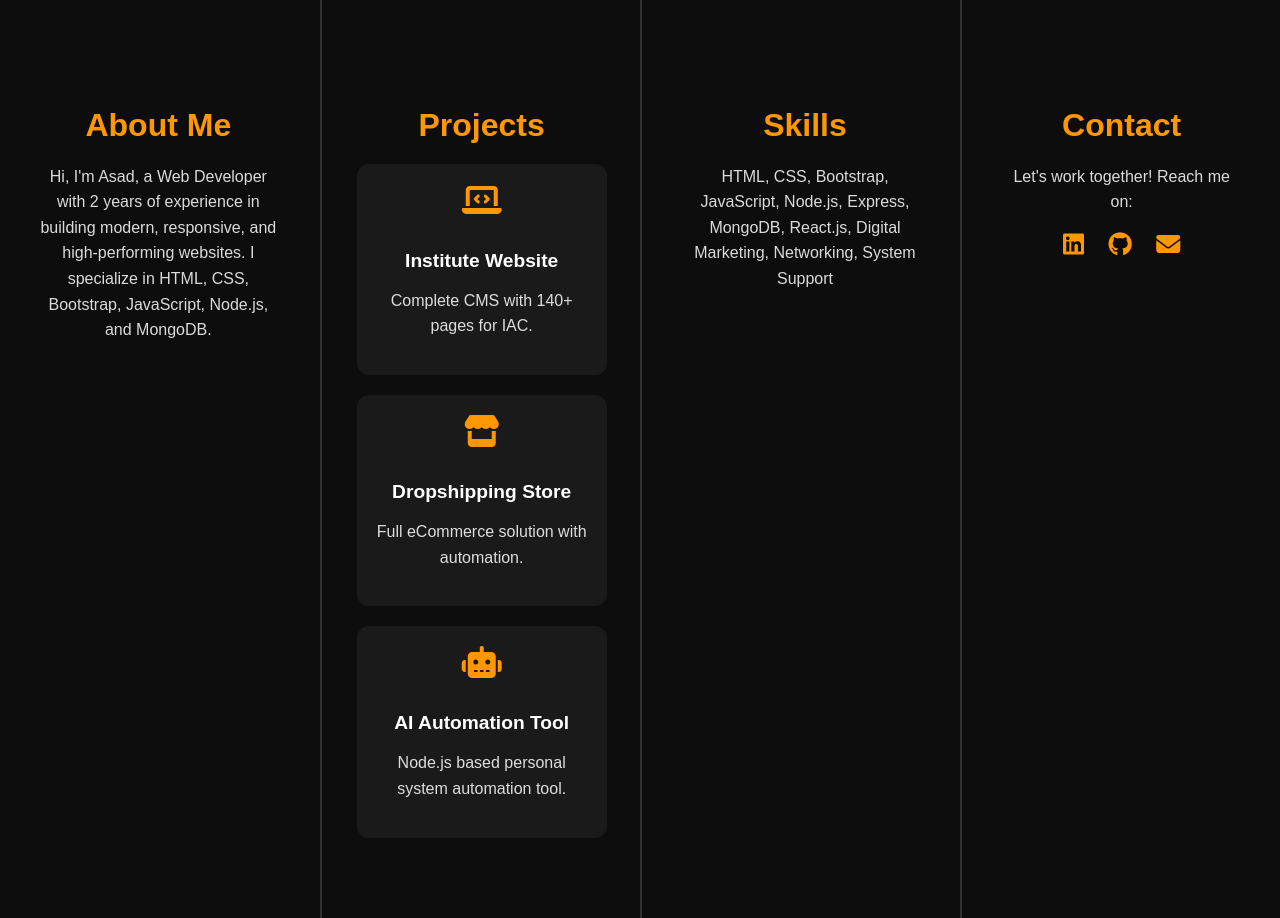
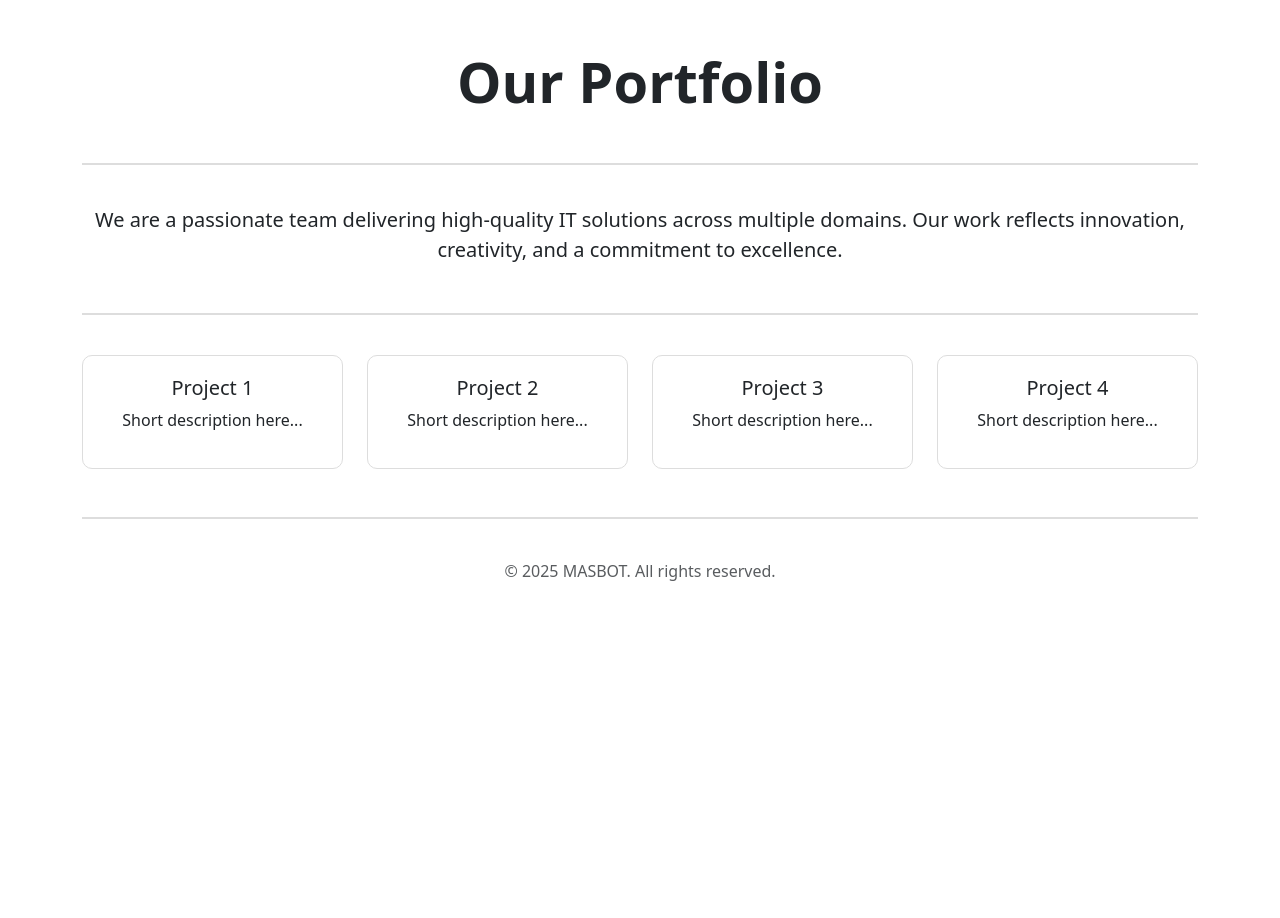
Before and after one commit to iacahmadmehar-lgtm/MASBOT, a plain HTML site: page Portfolio.html in a window 1280 px wide. After the commit the page ends 800 px from the top, so only its background shows below. Drawn offline with nearby package versions, Linux system fonts and the light colour scheme.

Commit message:
Updated code / bug fixes

```diff
--- a/Portfolio.html
+++ b/Portfolio.html
@@ -3,175 +3,83 @@
 <head>
   <meta charset="UTF-8">
   <meta name="viewport" content="width=device-width, initial-scale=1.0">
-  <title>My Portfolio</title>
-  <link href="https://cdnjs.cloudflare.com/ajax/libs/font-awesome/6.5.0/css/all.min.css" rel="stylesheet">
+  <title>Portfolio Page</title>
+  <link href="https://cdn.jsdelivr.net/npm/bootstrap@5.3.2/dist/css/bootstrap.min.css" rel="stylesheet">
   <style>
-    body {
-      margin: 0;
-      font-family: 'Poppins', sans-serif;
-      background: #0d0d0d;
-      color: #fff;
-      overflow-x: hidden;
-    }
-
-    /* ===== Page Grid (4 columns with lines) ===== */
-    .portfolio-grid {
-      display: grid;
-      grid-template-columns: repeat(4, 1fr);
-      position: relative;
-      min-height: 100vh;
-    }
-
-    /* Vertical dividing lines */
-    .portfolio-grid::before,
-    .portfolio-grid::after {
-      content: "";
-      position: absolute;
-      top: 0;
-      bottom: 0;
-      width: 2px;
-      background: rgba(255, 255, 255, 0.15);
-    }
-    .portfolio-grid::before {
-      left: 25%;
-    }
-    .portfolio-grid::after {
-      left: 50%;
-    }
-    .portfolio-grid::before,
-    .portfolio-grid::after {
-      z-index: 1;
-    }
-    .line-75 {
-      content: "";
-      position: absolute;
-      top: 0;
-      bottom: 0;
-      left: 75%;
-      width: 2px;
-      background: rgba(255, 255, 255, 0.15);
-      z-index: 1;
-    }
-
-    /* Sections */
-    .section {
-      padding: 80px 40px;
-      text-align: center;
-      z-index: 2;
-      position: relative;
-    }
-    .section h2 {
-      font-size: 2rem;
-      margin-bottom: 20px;
-      color: #ff9800;
-    }
-    .section p {
-      font-size: 1rem;
-      line-height: 1.6;
-      opacity: 0.85;
-    }
-
-    /* Projects grid inside Projects section */
-    .projects {
-      display: grid;
-      grid-template-columns: repeat(auto-fit, minmax(250px, 1fr));
-      gap: 20px;
+    .section-divider {
+      border-top: 2px solid #ddd;
+      margin: 40px 0;
     }
     .project-card {
-      background: #1a1a1a;
+      border: 1px solid #ddd;
+      border-radius: 10px;
       padding: 20px;
-      border-radius: 12px;
-      transition: transform 0.3s ease, background 0.3s ease;
+      text-align: center;
+      transition: all 0.3s ease;
     }
     .project-card:hover {
-      transform: translateY(-10px);
-      background: #292929;
-    }
-    .project-card i {
-      font-size: 2rem;
-      color: #ff9800;
-      margin-bottom: 15px;
-    }
-    .project-card h3 {
-      margin-bottom: 10px;
-      font-size: 1.2rem;
-    }
-
-    /* Contact */
-    .contact-icons a {
-      margin: 0 10px;
-      font-size: 1.5rem;
-      color: #ff9800;
-      transition: color 0.3s ease;
-    }
-    .contact-icons a:hover {
-      color: #fff;
-    }
-
-    /* Responsive */
-    @media(max-width: 768px) {
-      .portfolio-grid {
-        grid-template-columns: 1fr;
-      }
-      .portfolio-grid::before,
-      .portfolio-grid::after,
-      .line-75 {
-        display: none;
-      }
+      transform: translateY(-5px);
+      box-shadow: 0 4px 15px rgba(0,0,0,0.1);
     }
   </style>
 </head>
 <body>
+  <div class="container py-5">
 
-  <div class="portfolio-grid">
-    <!-- ABOUT -->
-    <section class="section">
-      <h2>About Me</h2>
-      <p>Hi, I'm Asad, a Web Developer with 2 years of experience in building modern, responsive, and high-performing websites. I specialize in HTML, CSS, Bootstrap, JavaScript, Node.js, and MongoDB.</p>
+    <!-- Section 1: Heading -->
+    <section class="text-center mb-5">
+      <h1 class="display-4 fw-bold">Our Portfolio</h1>
     </section>
 
-    <!-- PROJECTS -->
-    <section class="section">
-      <h2>Projects</h2>
-      <div class="projects">
-        <div class="project-card">
-          <i class="fas fa-laptop-code"></i>
-          <h3>Institute Website</h3>
-          <p>Complete CMS with 140+ pages for IAC.</p>
+    <div class="section-divider"></div>
+
+    <!-- Section 2: About Company -->
+    <section class="text-center mb-5">
+      <p class="lead">
+        We are a passionate team delivering high-quality IT solutions across multiple domains.
+        Our work reflects innovation, creativity, and a commitment to excellence.
+      </p>
+    </section>
+
+    <div class="section-divider"></div>
+
+    <!-- Section 3: Projects -->
+    <section class="mb-5">
+      <div class="row g-4">
+        <div class="col-md-3">
+          <div class="project-card">
+            <h5>Project 1</h5>
+            <p>Short description here...</p>
+          </div>
         </div>
-        <div class="project-card">
-          <i class="fas fa-store"></i>
-          <h3>Dropshipping Store</h3>
-          <p>Full eCommerce solution with automation.</p>
+        <div class="col-md-3">
+          <div class="project-card">
+            <h5>Project 2</h5>
+            <p>Short description here...</p>
+          </div>
         </div>
-        <div class="project-card">
-          <i class="fas fa-robot"></i>
-          <h3>AI Automation Tool</h3>
-          <p>Node.js based personal system automation tool.</p>
+        <div class="col-md-3">
+          <div class="project-card">
+            <h5>Project 3</h5>
+            <p>Short description here...</p>
+          </div>
+        </div>
+        <div class="col-md-3">
+          <div class="project-card">
+            <h5>Project 4</h5>
+            <p>Short description here...</p>
+          </div>
         </div>
       </div>
     </section>
 
-    <!-- SKILLS -->
-    <section class="section">
-      <h2>Skills</h2>
-      <p>HTML, CSS, Bootstrap, JavaScript, Node.js, Express, MongoDB, React.js, Digital Marketing, Networking, System Support</p>
+    <div class="section-divider"></div>
+
+    <!-- Section 4: Footer/Extra -->
+    <section class="text-center">
+      <p class="text-muted">© 2025 MASBOT. All rights reserved.</p>
     </section>
 
-    <!-- CONTACT -->
-    <section class="section">
-      <h2>Contact</h2>
-      <p>Let's work together! Reach me on:</p>
-      <div class="contact-icons">
-        <a href="#"><i class="fab fa-linkedin"></i></a>
-        <a href="#"><i class="fab fa-github"></i></a>
-        <a href="#"><i class="fas fa-envelope"></i></a>
-      </div>
-    </section>
-
-    <!-- Extra line for 75% column -->
-    <div class="line-75"></div>
   </div>
-
 </body>
 </html>
```
